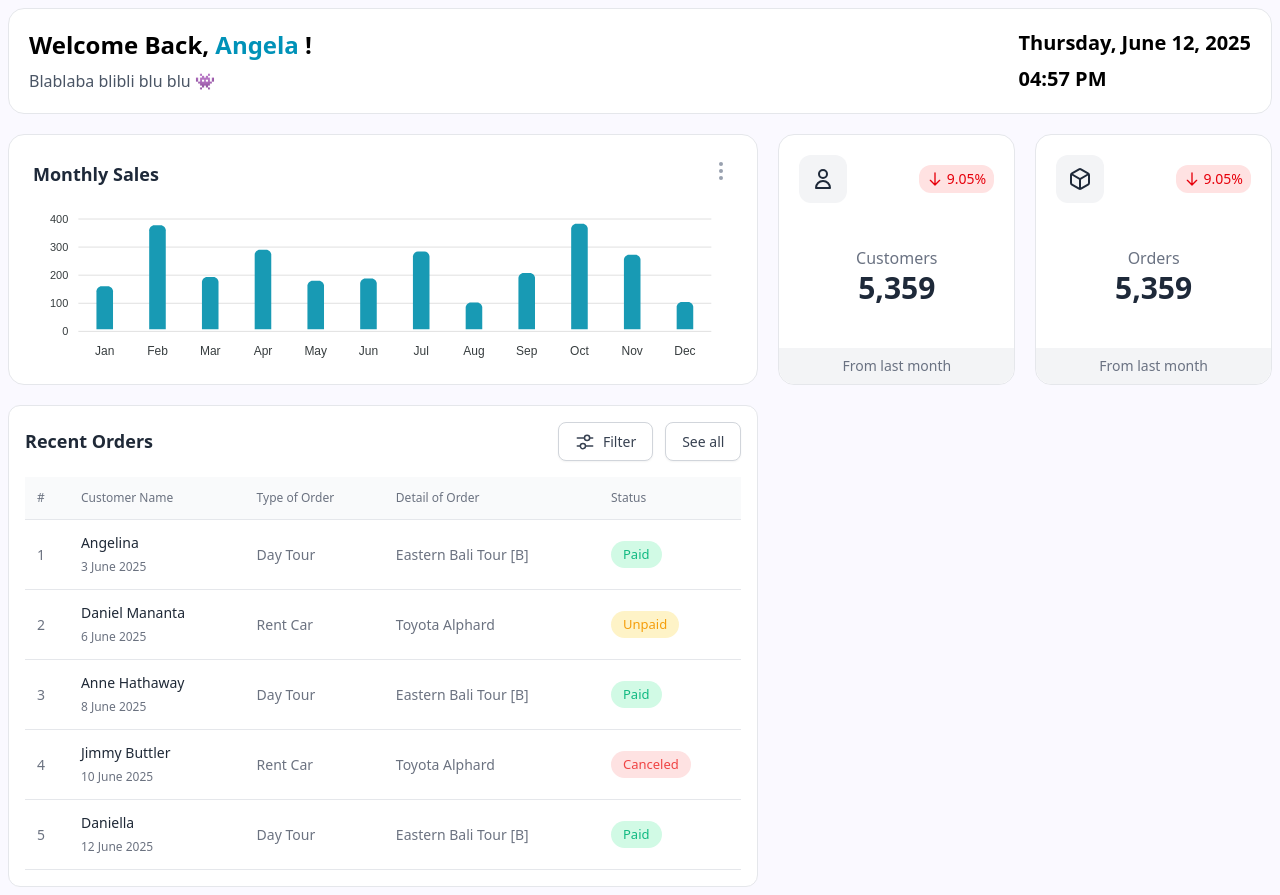
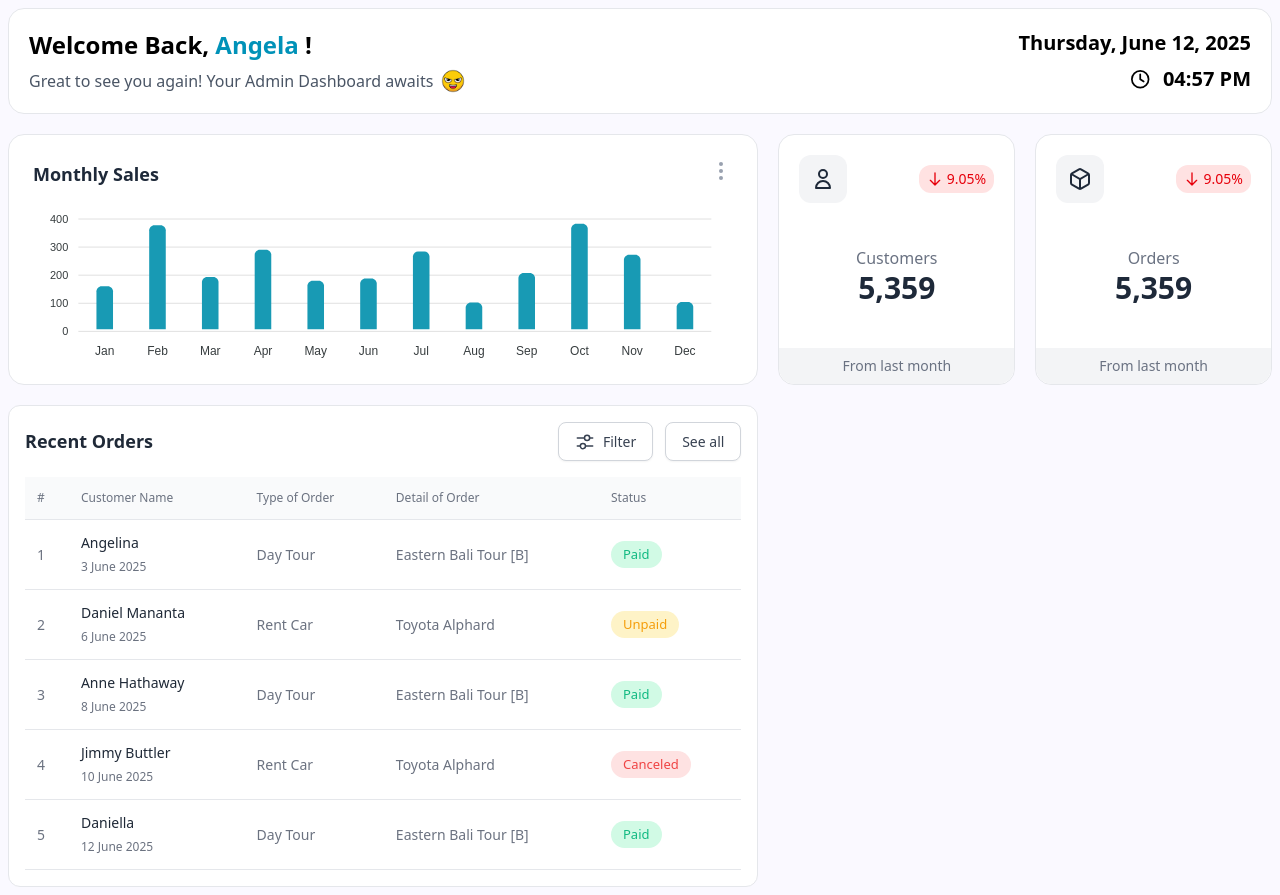
Before and after one commit to myreds12/urbanlife-frontend, a React (Vite) app in the folder urbanlife-frontend/: page /dashboard in a window 1280 px wide. Built offline with nearby package versions, Linux system fonts and the light colour scheme.

Commit message:
dashboard : update cardwelcome

```diff
--- a/urbanlife-frontend/src/components/AdminDashboard/Dashboard/card/CardWelcome.tsx
+++ b/urbanlife-frontend/src/components/AdminDashboard/Dashboard/card/CardWelcome.tsx
@@ -1,20 +1,57 @@
+import { useState, useEffect } from "react";
+
 export default function CardWelcome() {
-       const currentDate = new Date().toLocaleDateString('en-US', { weekday: 'long', year: 'numeric',day: 'numeric',  month: 'long', });
-       const currentTime = new Date().toLocaleTimeString('en-US', { hour: '2-digit', minute: '2-digit' });
+  // State untuk menyimpan tanggal dan waktu
+  const [currentDate, setCurrentDate] = useState(
+    new Date().toLocaleDateString("en-US", {
+      weekday: "long",
+      year: "numeric",
+      day: "numeric",
+      month: "long",
+    })
+  );
+  const [currentTime, setCurrentTime] = useState(
+    new Date().toLocaleTimeString("en-US", { hour: "2-digit", minute: "2-digit" })
+  );
+
+  useEffect(() => {
+    const intervalId = setInterval(() => {
+      setCurrentTime(
+        new Date().toLocaleTimeString("en-US", { hour: "2-digit", minute: "2-digit" })
+      );
+      setCurrentDate(
+        new Date().toLocaleDateString("en-US", {
+          weekday: "long",
+          year: "numeric",
+          day: "numeric",
+          month: "long",
+        })
+      );
+      }, 1000);
+      return () => clearInterval(intervalId);
+    }, []);
+
 
   return (
     <div className="h-full w-full">
       <div className="inline-flex justify-between h-full w-full rounded-2xl border border-gray-200 bg-white p-5">
 
-        <div className="flex flex-col space-y-2">
-              <h1 className="text-2xl font-bold">Welcome Back, <span className="text-cyan-600">Angela</span>  !</h1>
-              <p className="text-gray-600">Blablaba blibli blu blu 👾</p>
-        </div>
+       <div className="flex flex-col space-y-2">
+            <h1 className="text-2xl font-bold">Welcome Back, <span className="text-cyan-600">Angela</span> !</h1>
+            <span className="flex items-center space-x-2">
+                <p className="text-gray-600 font-">Great to see you again! Your Admin Dashboard awaits</p>
+                <img src="./emoji.png" alt="" className="w-6" />
+            </span>
+       </div>
 
        <div className="flex flex-col space-y-2">
-              <h1 className="text-xl font-bold">{currentDate}</h1>
-              <p className="text-xl font-bold justify-end">{currentTime}</p>
-
+            <h1 className="text-xl font-bold">{currentDate}</h1>
+            <span className="flex items-center space-x-3 justify-end">
+              <svg xmlns="http://www.w3.org/2000/svg" viewBox="0 0 555 500" className="w-5 h-5 " fill="currentColor">
+                <path d="M464 256A208 208 0 1 1 48 256a208 208 0 1 1 416 0zM0 256a256 256 0 1 0 512 0A256 256 0 1 0 0 256zM232 120l0 136c0 8 4 15.5 10.7 20l96 64c11 7.4 25.9 4.4 33.3-6.7s4.4-25.9-6.7-33.3L280 243.2 280 120c0-13.3-10.7-24-24-24s-24 10.7-24 24z"/>
+              </svg>
+              <p className="text-xl font-bold">{currentTime}</p>
+            </span>
        </div>
 
       </div>
```
Also changed, not shown: urbanlife-frontend/public/emoji.png (added), urbanlife-frontend/public/raise-hand.png (added).
